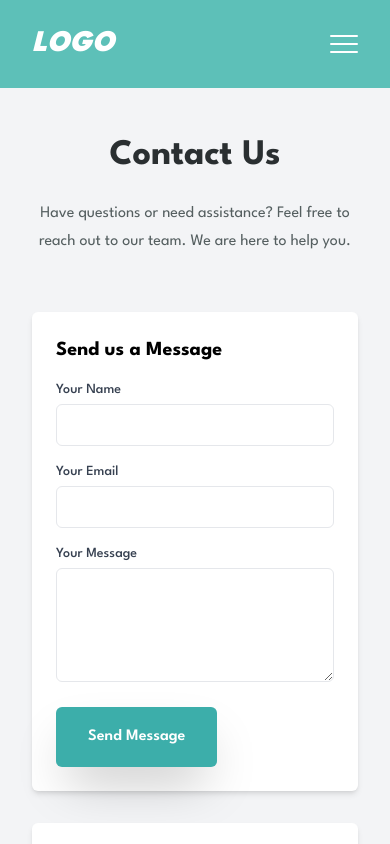
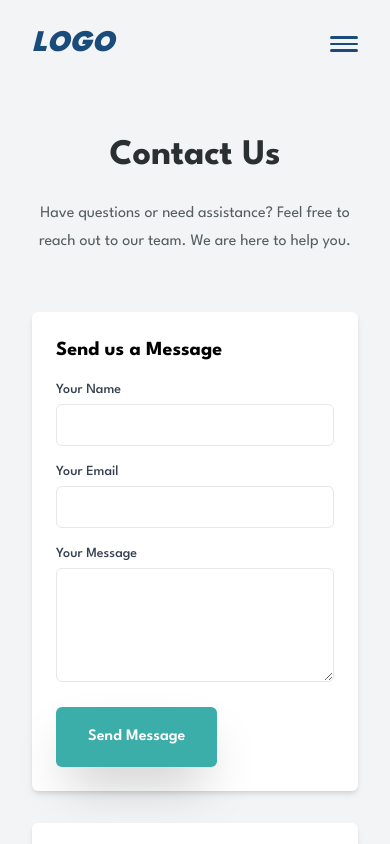
Before and after one commit to zrvnarmarin/IM-Digital---Med, a Next.js app: page /contact in a window 390 px wide. Shown: the top 844 px of the page. Built offline with nearby package versions, Linux system fonts and the light colour scheme.

Commit message:
hero section redesigned; added full size image

```diff
--- a/app/(home-sections)/HeroSection.tsx
+++ b/app/(home-sections)/HeroSection.tsx
@@ -2,51 +2,31 @@ import Image from 'next/image';
 import React from 'react';
 import PlayButton from '../../public/play_button.webp';
 import Med from '../../public/med.png';
-import SquareBg from '../../public/square-background.png';
+// import HeroImage from '../../public/jc-gellidon-9Eb-bpTXglM-unsplash.jpg';
+import HeroImage from '../../public/heroDoctors.avif';
+
 
 export default function HeroSection() {
   return (
-    <section className='flex gap-8 lg:h-[51rem] flex-col lg:flex-row pb-12 pt-8 px-8 '>
-
-      <div className='flex flex-col justify-center lg:gap-12'>
-
-        <div>
-          <h1 className='font-bold text-start md:text-center text-4xl sm:text-5xl md:text-6xl lg:text-7xl text-[#2a2f31] leading-10'>
-            Became reasons of Thousand smiles
-          </h1>
-          <p className='text-[#555f60] text-start md:text-center text-md sm:text-lg leading-7 pt-6'>
-            We will help you in maintaining your health here we choose you a doctor who is experienced and certified in his field.
-          </p>
-        </div>
-
-        <div className='flex flex-col sm:flex-row items-center gap-4 lg:gap-12 pt-8'>
-          <div className='w-full'>
-            <button className='w-full text-white text-md lg:text-lg xl:text-xl font-semibold leading-7 bg-[#3caeaa] hover:bg-[#47ccc7] shadow-xl hover:scale-105 duration-100 px-6 py-3 lg:px-8 lg:py-4 rounded-md'>
-              Appointment
-            </button>
-          </div>
-          <div className='flex flex-row gap items-center justify-center w-full border-[#3caeaa] border rounded-md'>
-            <Image src={PlayButton} width={45} height={45} alt='Play_button' />
-            <p className='text-[#3f4749] text-md lg:text-lg xl:text-xl font-semibold leading-7 px-6 py-3 lg:px-8 lg:py-4 rounded-md'>Watch Video</p>
+    <section className='flex'>
+      <div className="min-h-screen w-full">
+        {/* Hero Section */}
+        <div className="relative h-screen md:h-auto bg-black">
+          <Image
+            src={HeroImage}
+            alt="Hero Image"
+            className='object-cover w-full h-full md:h-auto opacity-100 bg-black'
+          />
+          {/* Hero Content (Add your text and buttons here) */}
+          <div className="absolute inset-0 flex items-center justify-center text-white text-center">
+            <div>
+              <h1 className="text-4xl font-bold mb-4">Lorem Ipsum Dolor Sit</h1>
+              <p className="text-lg mb-6">Lorem ipsum dolor, sit amet consectetur adipisicing elit. Adipisci, eum.</p>
+              <button className="bg-blue-500 text-white px-6 py-3 rounded">Explore Now</button>
+            </div>
           </div>
         </div>
-
       </div>
-
-      <div className="relative h-full flex items-center justify-center border-2 border-black mt-8 w-full">
-        <div className="flex items-center justify-center">
-          Insert Image of doctor and square backgrounds here
-          {/* <Image
-            src={Med}
-            alt="med"
-            width={500}
-            height={500}
-            layout="responsive"
-            className="w-full absolute inset-0 object-cover z-20"
-          /> */}
-        </div>
-      </div>
-
     </section>
-  )
+  );
 }
--- a/app/(home-sections)/Navbar.tsx
+++ b/app/(home-sections)/Navbar.tsx
@@ -8,10 +8,10 @@ export default function Navbar() {
     const pathname = usePathname()
 
   return (
-    <header className='w-full'>
-        <nav className='flex flex-row justify-between items-center py-6 bg-[#5dc0b8] lg:bg-inherit px-8'>
+    <header className='w-full sticky top-0 left-0 right-0 z-50'>
+        <nav className='flex flex-row justify-between items-center py-6 lg:bg-inherit px-8'>
             <Link href={'/'}>
-                <p className='text-3xl sm:text-4xl leading-10 font-black italic text-white md:text-6xl lg:text-[#194C7A]'>LOGO</p>
+                <p className='text-3xl sm:text-4xl leading-10 font-black italic md:text-6xl text-[#194C7A]'>LOGO</p>
             </Link>
             <ul className='hidden lg:flex flex-row items-center justify-between gap-12'>
                 <li className='text-[#194C7A] xs:text-md lg:text-lg xl:text-xl font-medium leading-7'><Link href={'/'}>Home</Link></li>
@@ -24,10 +24,10 @@ export default function Navbar() {
                 <button className='hidden lg:block text-white lg:text-lg xl:text-xl font-semibold leading-7 bg-[#194C7A] hover:bg-[#47ccc7] shadow-lg hover:scale-105 duration-100 px-8 py-4 rounded-md'>Register</button>
             </div>
             <div className='block lg:hidden'>
-            <button className="flex flex-col gap-1.5 items-end">
-          <div className="w-7 rounded-md h-[2px] bg-white"></div>
-          <div className="w-7 h-[2px] rounded-md bg-white"></div>
-          <div className="w-7 h-[2px] rounded-md bg-white"></div>
+            <button className="flex flex-col gap-1 items-end">
+          <div className="w-7 rounded-md h-[2.5px] bg-[#194C7A]"></div>
+          <div className="w-7 h-[2.5px] rounded-md bg-[#194C7A]"></div>
+          <div className="w-7 h-[2.5px] rounded-md bg-[#194C7A]"></div>
         </button>
             </div>
         </nav>
```
Also changed, not shown: public/heroDoctors.avif (added), 1 other file (tests, documents, lock files or other folders).
